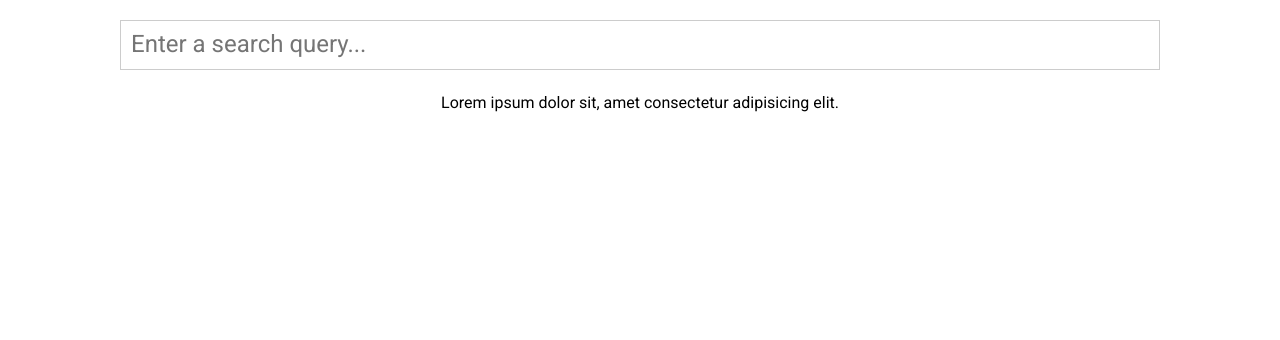
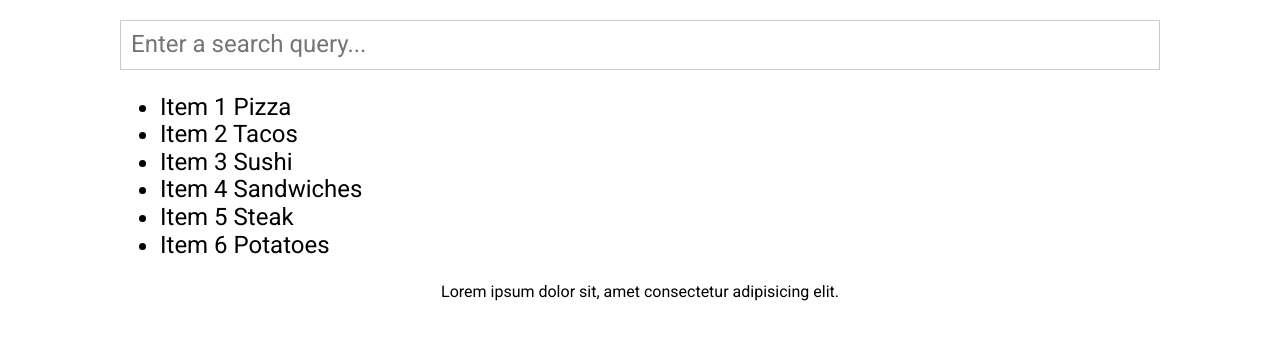
Before and after one commit to kumahq/kuma-demo, a Vue app: page / in a window 1280 px wide. Shown: the top 340 px of the page. Built offline with nearby package versions, Linux system fonts and the light colour scheme.

Commit message:
feat: search filtering is now active. Basic Vuex getter setup for retrieving the data.

```diff
--- a/src/App.vue
+++ b/src/App.vue
@@ -1,12 +1,13 @@
 <template>
   <div id="app">
     <search />
-    <search-results :items="items" />
+    <search-results :items="filterListBySearchQuery" />
     <global-footer />
   </div>
 </template>
 
 <script>
+import { mapGetters } from "vuex";
 import GlobalFooter from "./components/GlobalFooter.vue";
 import Search from "./components/Search.vue";
 import SearchResults from "./components/SearchResults.vue";
@@ -17,6 +18,9 @@ export default {
     GlobalFooter,
     Search,
     SearchResults
+  },
+  computed: {
+    ...mapGetters(["filterListBySearchQuery"])
   }
 };
 </script>
--- a/src/components/SearchResults.vue
+++ b/src/components/SearchResults.vue
@@ -1,7 +1,7 @@
 <template>
   <div class="search-results">
     <ul>
-      <li v-model="items" v-for="(item, index) in items" :key="index">{{ item.title }}</li>
+      <li v-for="(item, index) in items" :key="index">{{ item.title }}</li>
     </ul>
   </div>
 </template>
--- a/src/main.js
+++ b/src/main.js
@@ -1,7 +1,7 @@
 import Vue from "vue";
 import App from "./App.vue";
 import Vuex from "vuex";
-import Store from "./store";
+import store from "./store";
 import "normalize.css";
 
 Vue.use(Vuex);
@@ -9,6 +9,6 @@ Vue.use(Vuex);
 Vue.config.productionTip = false;
 
 new Vue({
-  Store,
+  store,
   render: h => h(App)
 }).$mount("#app");
```
